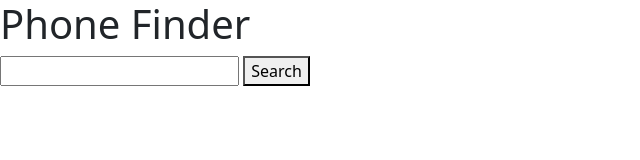
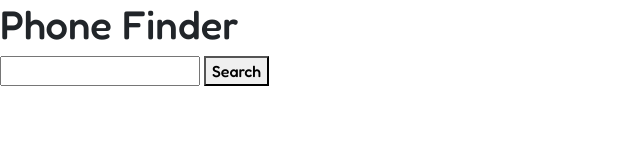
Before and after one commit to RafidMuhymin/phone-finder, a plain HTML site: page index.html in a window 1280 px wide. Shown: the whole page, without its empty margins (0-640 px from the left). Drawn offline with nearby package versions, Linux system fonts and the light colour scheme.

Commit message:
added google font

```diff
--- /dev/null
+++ b/css/style.css
@@ -0,0 +1,4 @@
+/* Google Font */
+:root * {
+  font-family: "Fredoka", sans-serif;
+}
--- a/index.html
+++ b/index.html
@@ -10,6 +10,13 @@
       integrity="sha384-1BmE4kWBq78iYhFldvKuhfTAU6auU8tT94WrHftjDbrCEXSU1oBoqyl2QvZ6jIW3"
       crossorigin="anonymous"
     />
+    <link rel="preconnect" href="https://fonts.googleapis.com" />
+    <link rel="preconnect" href="https://fonts.gstatic.com" crossorigin />
+    <link
+      href="https://fonts.googleapis.com/css2?family=Fredoka:wght@500&display=swap"
+      rel="stylesheet"
+    />
+    <link rel="stylesheet" href="css/style.css" />
     <title>Phone Finder</title>
   </head>
   <body>
```
